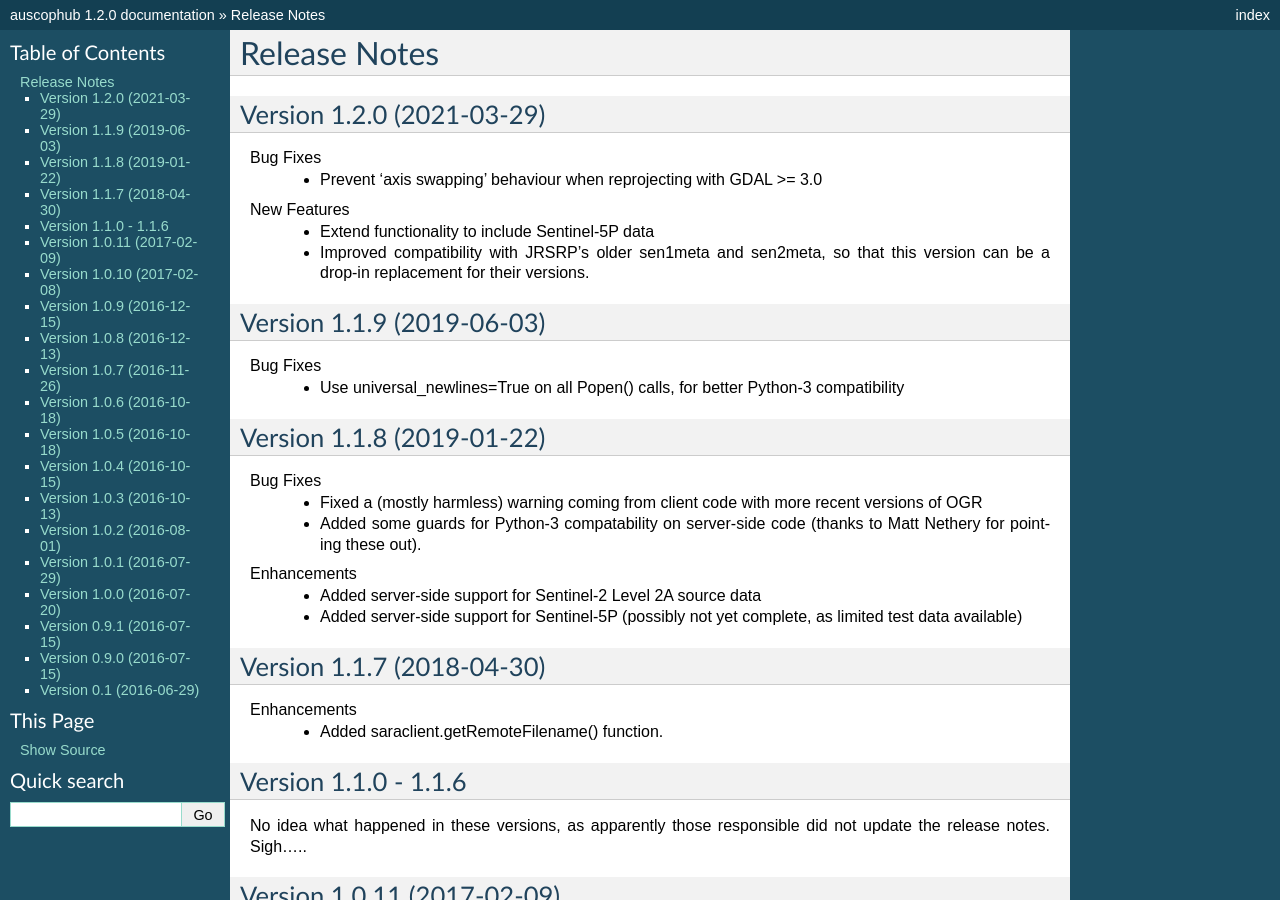
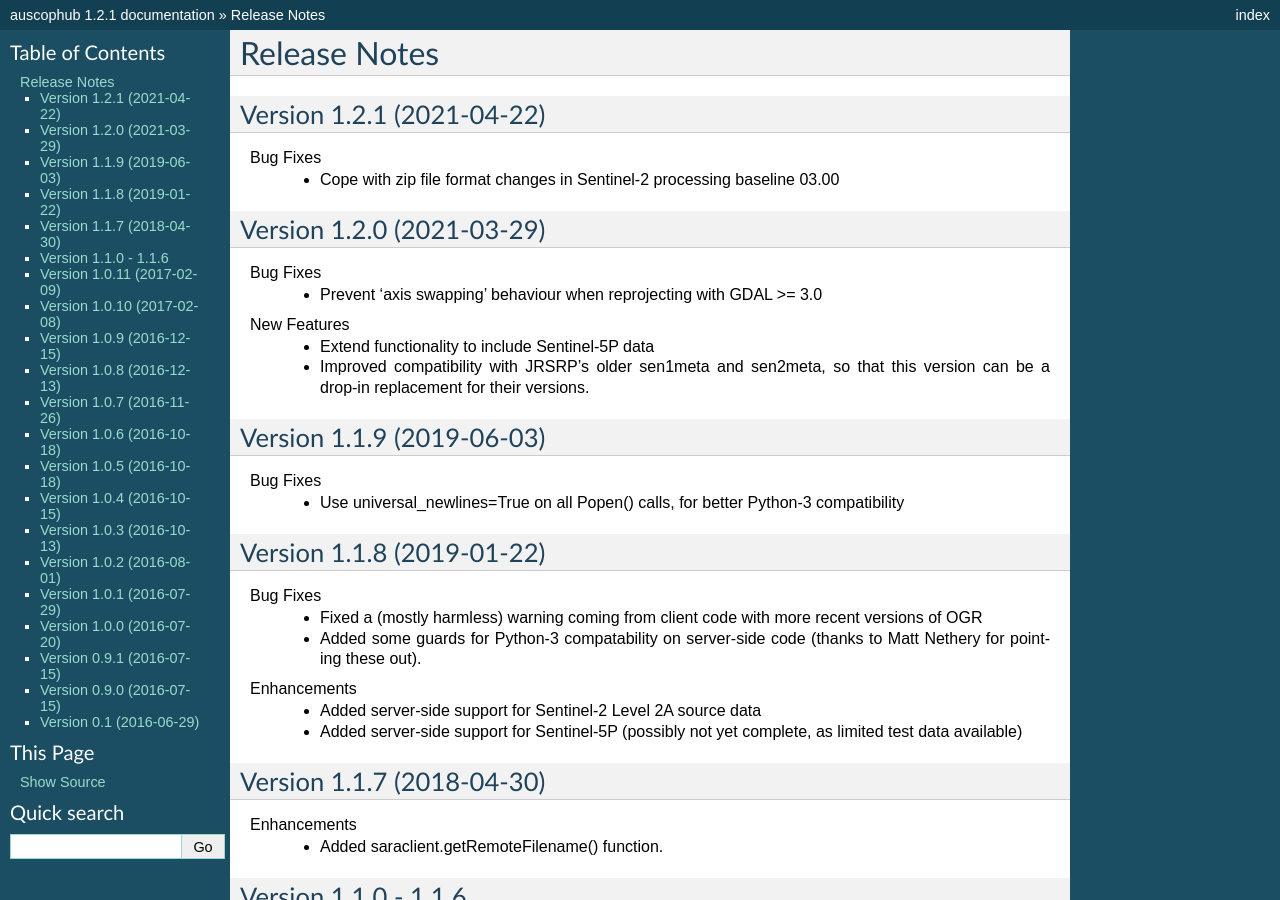
Before and after one commit to CopernicusAustralasia/auscophub, a Sphinx documentation site: the page built from doc/source/releasenotes.rst, in a window 1280 px wide and 900 px high. Built offline with Sphinx 7.4.7, drawn with Linux system fonts in a browser that asks for light colours; some of the changed text lies outside the part shown.

Commit message:
Update to version 1.2.1

```diff
--- a/auscophub/__init__.py
+++ b/auscophub/__init__.py
@@ -2,4 +2,4 @@
 Package of utility modules for AusCopernicusHub
 """
 
-__version__ = "1.2.0"
+__version__ = "1.2.1"
--- a/doc/source/releasenotes.rst
+++ b/doc/source/releasenotes.rst
@@ -1,5 +1,10 @@
 Release Notes
 =============
+
+Version 1.2.1 (2021-04-22)
+--------------------------
+Bug Fixes
+    * Cope with zip file format changes in Sentinel-2 processing baseline 03.00
 
 Version 1.2.0 (2021-03-29)
 --------------------------
```
